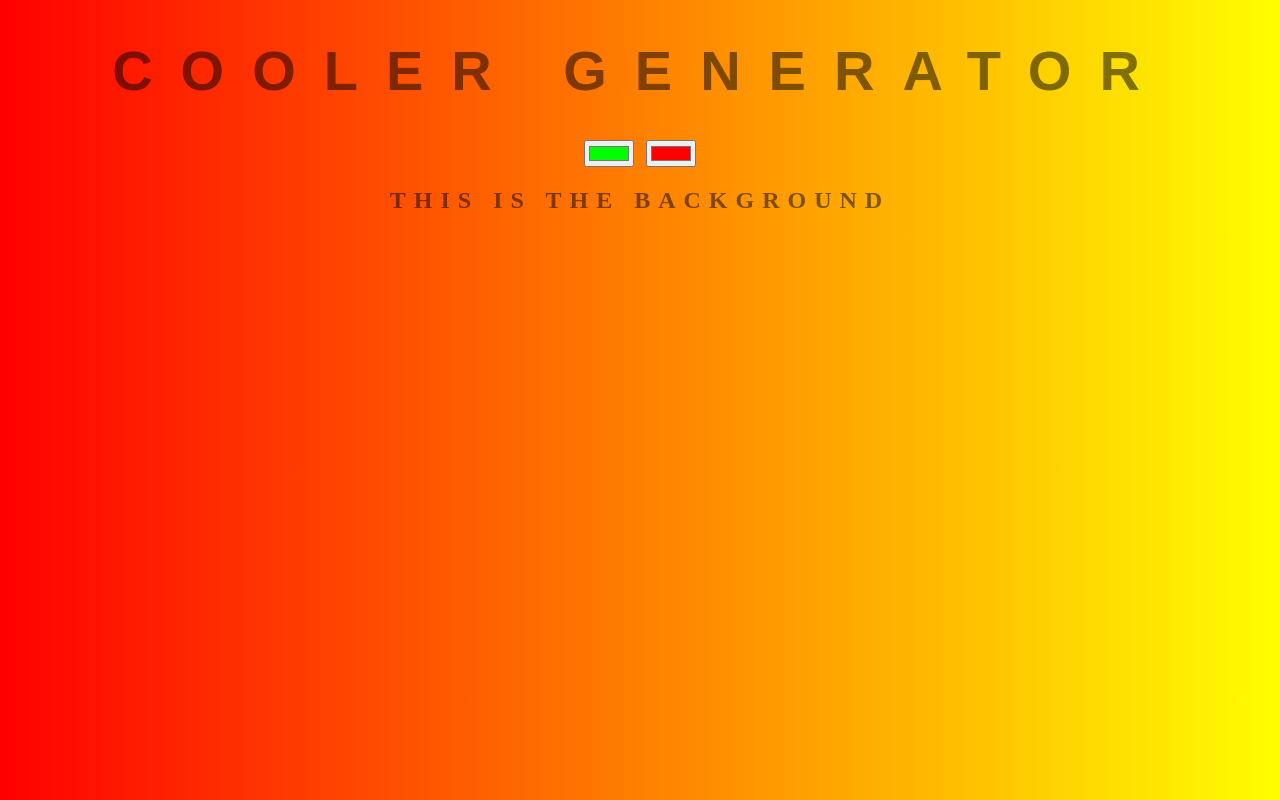
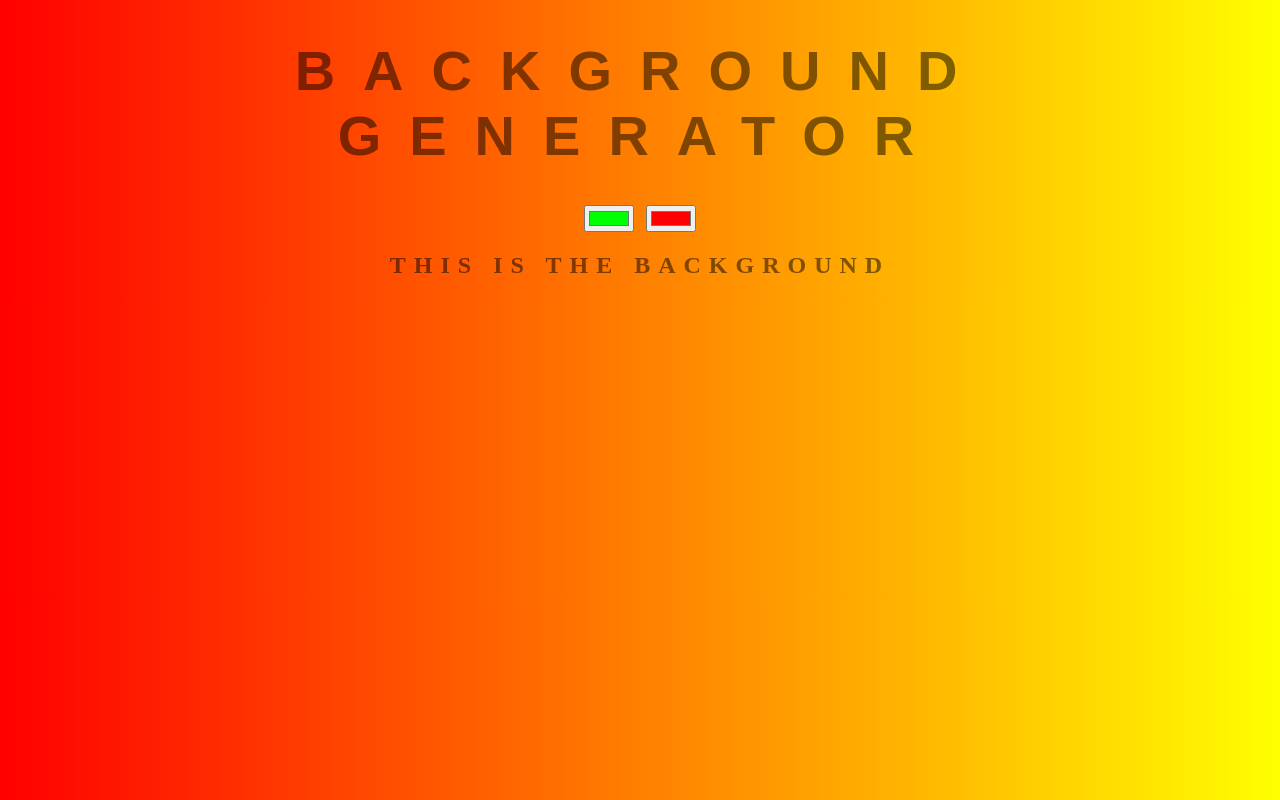
Before and after one commit to ametow/background_generator, a plain HTML site: page index.html in a window 1280 px wide. Drawn offline with Linux system fonts and the light colour scheme.

Commit message:
reverting back to old title

```diff
--- a/index.html
+++ b/index.html
@@ -5,7 +5,7 @@
     <link rel="stylesheet" href="style.css">
 </head>
 <body id="gradient">
-    <h1>COOLER generator</h1>
+    <h1>Background generator</h1>
     <input oninput="change()" class="color1" type="color" name="color1" value="#00ff00">
     <input oninput="change()" class="color2" type="color" name="color2" value="#ff0000">
     <h2>This is the background</h2>
```
